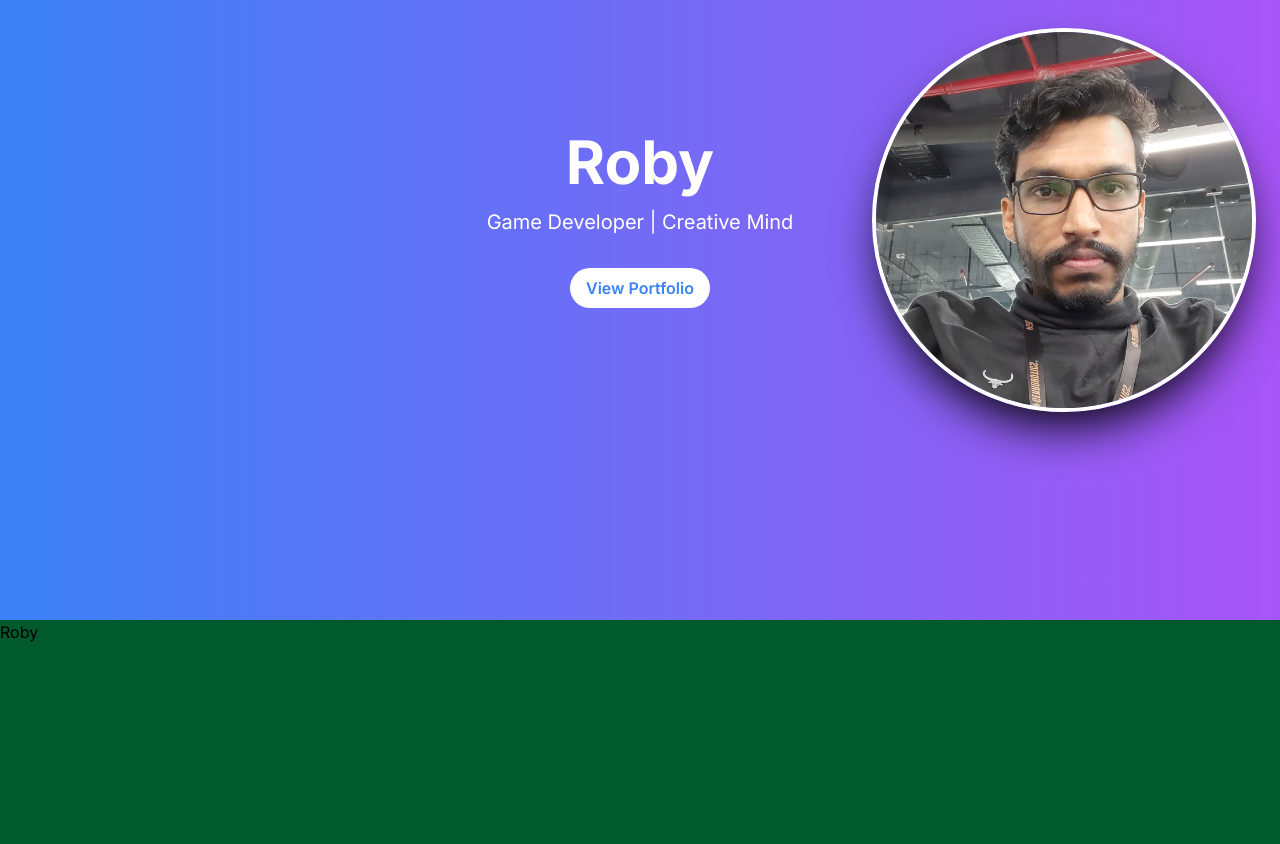
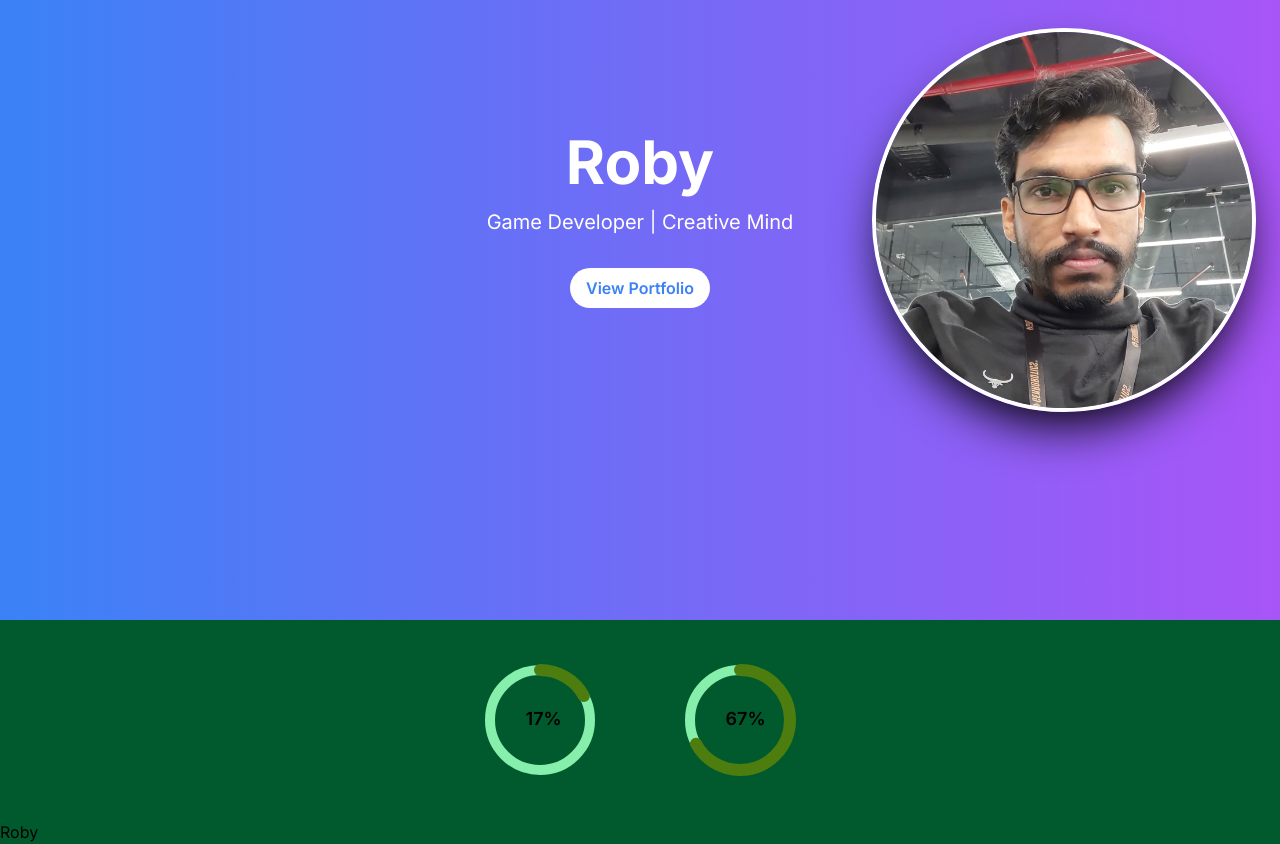
Before and after one commit to robypk/PortFolio, a Next.js app: page / in a window 1280 px wide. Shown: the part 180-1024 px from the top of the page. Before the commit the page ends 824 px from the top, so only its background shows below. Built offline with nearby package versions, Linux system fonts and the light colour scheme.

Commit message:
circular progress bar

```diff
--- /dev/null
+++ b/app/Components/CircularProgressBar.tsx
@@ -0,0 +1,58 @@
+import React from "react";
+
+interface CircularProgressBarProps {
+  // props definition
+  progress: number;
+}
+
+const CircularProgressBar: React.FC<CircularProgressBarProps> = ({
+  progress,
+}) => {
+  const strokeWidth = 10;
+  const circleWidth = 200;
+  const radius = 50;
+  const circumference = 2 * Math.PI * radius;
+
+  const progressOffset = circumference - (progress / 100) * circumference;
+
+  return (
+    <svg
+      width={circleWidth}
+      height={circleWidth}
+      viewBox={`0 0 ${circleWidth} ${circleWidth}`}
+    >
+      <circle
+        cx={circleWidth / 2}
+        cy={circleWidth / 2}
+        strokeWidth={strokeWidth}
+        r={radius}
+        className=" fill-none stroke-green-300"
+      />
+      <circle
+        cx={circleWidth / 2}
+        cy={circleWidth / 2}
+        strokeWidth={strokeWidth + 2}
+        r={radius}
+        strokeLinecap="round"
+        strokeLinejoin="round"
+        className=" fill-none stroke-lime-700"
+        style={{
+          strokeDasharray: circumference,
+          strokeDashoffset: progressOffset,
+        }}
+        transform={`rotate(-90 ${circleWidth / 2} ${circleWidth / 2})`}
+      />
+      <text
+        className=" text-start text-lg font-semibold"
+        x="50%"
+        y="50%"
+        dy=".3em"
+        dx="-.8em"
+      >
+        {progress}%
+      </text>
+    </svg>
+  );
+};
+
+export default CircularProgressBar;
--- /dev/null
+++ b/app/Components/HeroSection.tsx
@@ -0,0 +1,33 @@
+import React from "react";
+
+interface HeroSectionProps {
+  // props definition
+}
+
+const HeroSection: React.FC<HeroSectionProps> = ({}) => {
+  return (
+    <section className="relative bg-gradient-to-r from-blue-500 to-purple-500 text-white h-screen flex items-center justify-center">
+      <div className=" text-center  z-10">
+        <h1 className="text-4xl md:text-6xl font-bold mb-4">Roby</h1>
+        <p className="text-lg md:text-xl mb-8">
+          Game Developer | Creative Mind
+        </p>
+        <button className="bg-white text-blue-500 px-4 py-2 rounded-full font-semibold hover:bg-blue-500 hover:text-white">
+          View Portfolio
+        </button>
+      </div>
+
+      <div className="absolute top-40 md:top-1/2 md:right-6 transform -translate-y-1/2">
+        <div className=" w-52  h-52 rounded-full overflow-hidden border-4 border-white  shadow-black shadow-2xl md:w-96 md:h-96">
+          <img
+            src="mypic.jpg" // Replace with the path to your photo
+            alt="Your Photo"
+            className="w-full h-full object-cover"
+          />
+        </div>
+      </div>
+    </section>
+  );
+};
+
+export default HeroSection;
--- a/app/page.tsx
+++ b/app/page.tsx
@@ -1,27 +1,14 @@
+import CircularProgressBar from "./Components/CircularProgressBar";
+import HeroSection from "./Components/HeroSection";
+
 export default function Home() {
   return (
     <>
-      <section className="relative bg-gradient-to-r from-blue-500 to-purple-500 text-white h-screen flex items-center justify-center">
-        <div className="text-center z-10">
-          <h1 className="text-4xl md:text-6xl font-bold mb-4">Roby</h1>
-          <p className="text-lg md:text-xl mb-8">
-            Game Developer | Creative Mind
-          </p>
-          <button className="bg-white text-blue-500 px-4 py-2 rounded-full font-semibold hover:bg-blue-500 hover:text-white">
-            View Portfolio
-          </button>
-        </div>
-
-        <div className="absolute top-1/2 right-6 transform -translate-y-1/2">
-          <div className=" w-96 h-96 rounded-full overflow-hidden border-4 border-white  shadow-black shadow-2xl">
-            <img
-              src="mypic.jpg" // Replace with the path to your photo
-              alt="Your Photo"
-              className="w-full h-full object-cover"
-            />
-          </div>
-        </div>
-      </section>
+      <HeroSection />
+      <div className="  flex items-center justify-center">
+        <CircularProgressBar progress={17} />
+        <CircularProgressBar progress={67} />
+      </div>
       <div>Roby</div>
     </>
   );
```
